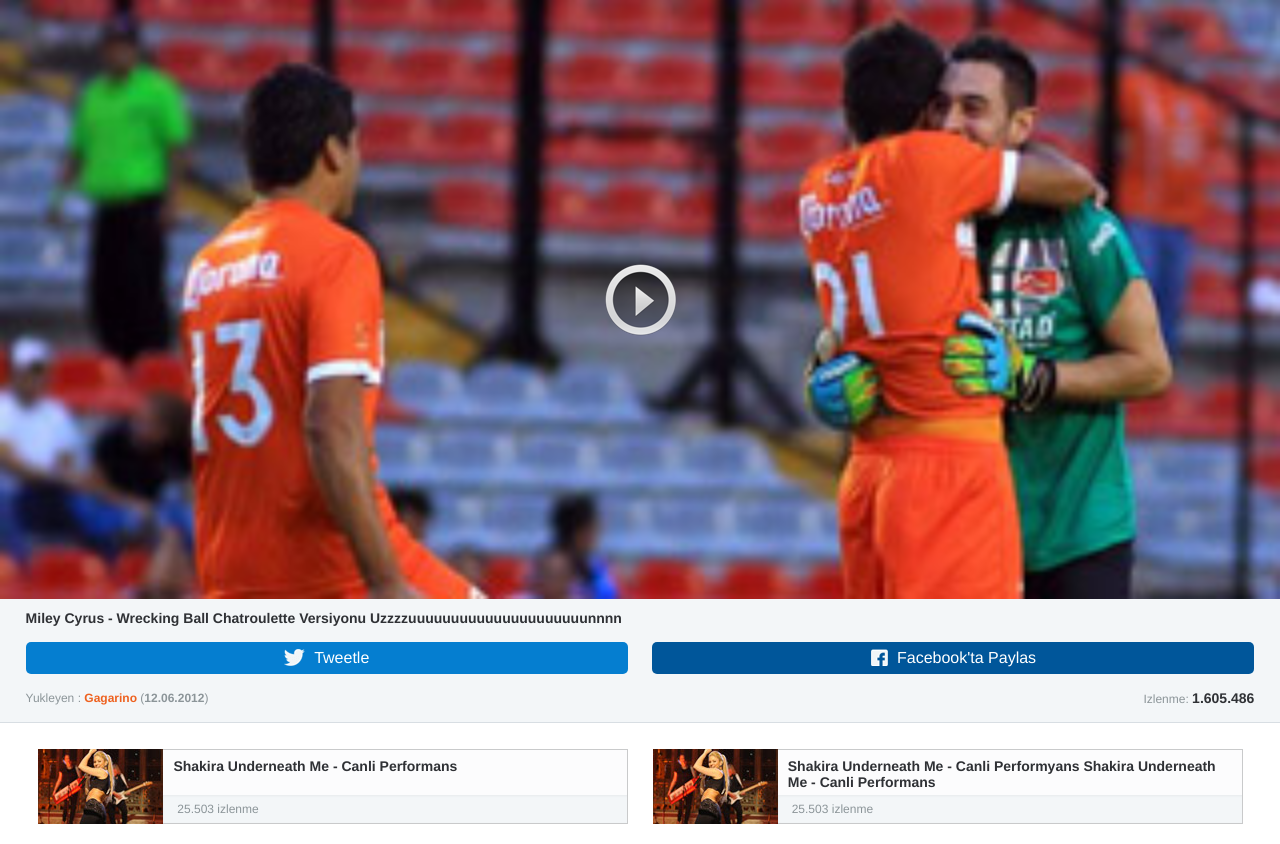
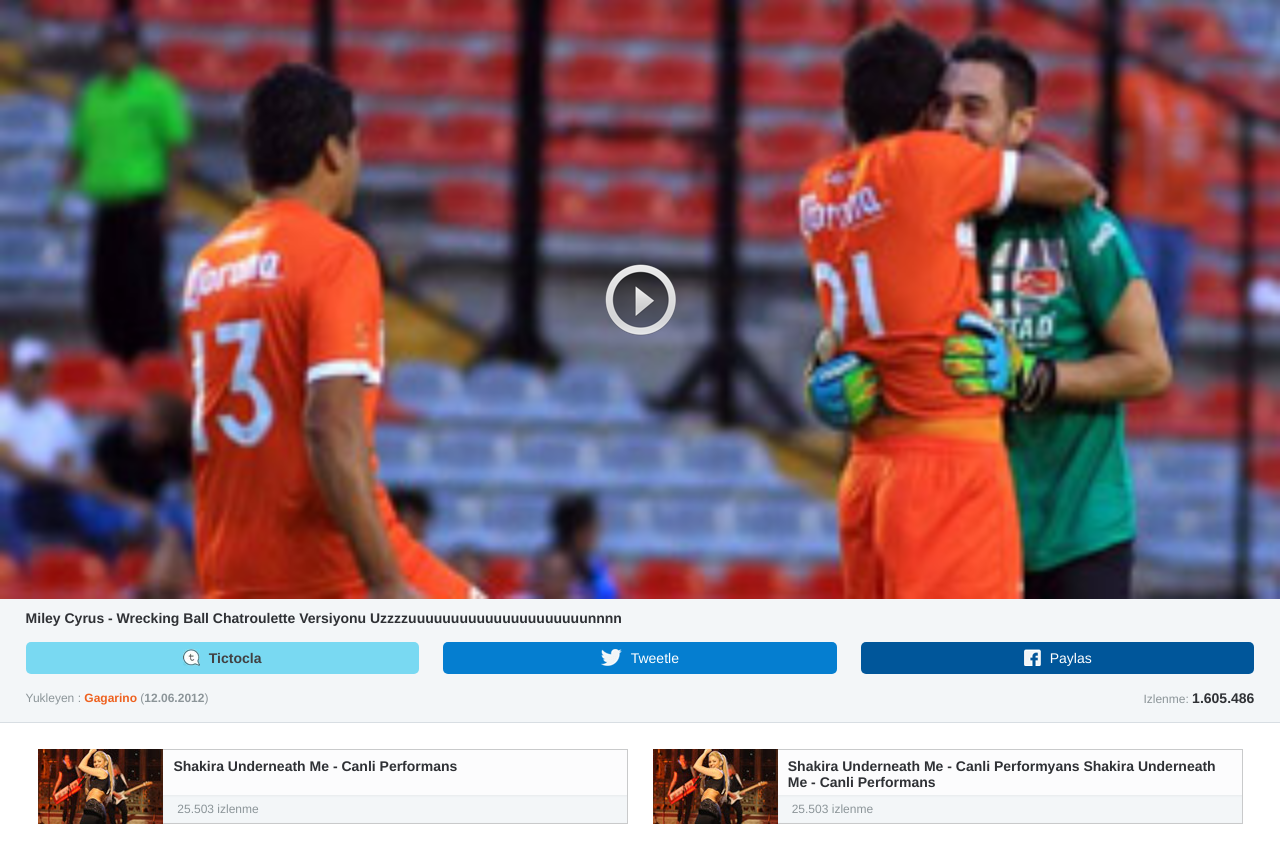
Before and after one commit to rssems/m.izlesene, a PHP site: page /mobile_video_preview.html in a window 1280 px wide. Shown: the part 41-885 px from the top of the page. Run offline with PHP 8.4, Linux system fonts and the light colour scheme; some libraries are stand-ins or nearby versions.

Commit message:
optimized v4 - tictoc

```diff
--- a/css/mobile_izlesene.css
+++ b/css/mobile_izlesene.css
@@ -412,9 +412,9 @@ section.main_video_preview {
 			}
 
 /**
- * ^share
+ * ^share: before tictoc;
  */
-.share{
+/*.share{
 	display: block;
 	margin-top: 15px;
 }
@@ -458,7 +458,59 @@ section.main_video_preview {
 			background-position: -69px -37px;
 			width: 21px;
 			height: 17px;
+		}*/
+
+/**
+ * ^share: after tictoc;
+ */
+.share{
+	display: block;
+	margin-top: 15px;
+}
+	.share a {
+		width: 32%;
+		float: left;
+		text-align: center;
+		display: inline-block;
+		height: 32px;
+		font-size: 14px;
+		line-height: 32px;
+		color:#fff;
+		border-radius: 5px;
+		overflow: hidden;
+	}
+		.share a:active{
+			opacity: .8;
 		}
+		.share a span.mobile_sprite{
+			display: inline-block;
+			vertical-align: middle;
+			margin-top: -3px;
+			margin-right: 5px;
+		}
+
+	.share .fb_share  {
+		background-color: #00569a;
+		margin-left: 1%;
+	}
+		.fb_share span{
+			width: 17px;
+			height: 17px;
+			background-position: -51px -31px;
+		}
+	.share .tw_share  {
+		background-color: #057ed0;
+		margin-right: 1%;
+
+	}
+		.tw_share span{
+			background-position: -69px -37px;
+			width: 21px;
+			height: 17px;
+		}
+
+
+
 
 
 /**
@@ -565,25 +617,48 @@ section.other_pages .top10_nolink {
     $WTF
 \*------------------------------------*/
 
+	/* tictoc */
+	.share .tt_share{
+		background-color: #79d9f2;
+		margin-right: 2%;
+		color:#414042;
+		font-weight: bold;
+	}
+		.share .tt_share span{
+			width: 17px;
+			height: 17px;
+			display: inline-block;
+			vertical-align: middle;
+			margin-top: -3px;
+			margin-right: 5px;
+			background: url(../images/tictoc.jpg);
+		}
+		@media only screen and (-Webkit-min-device-pixel-ratio: 1.5),only screen and (-moz-min-device-pixel-ratio: 1.5),only screen and (-o-min-device-pixel-ratio: 3/2),only screen and (min-device-pixel-ratio: 1.5) {
+			.share .tt_share span {
+				background: url(../images/tictoc@2x.jpg);
+					-webkit-background-size:   17px 17px;
+					-moz-background-size:   17px 17px;
+					background-size:   17px 17px;
+			}
+		}
 
+		.fb_name{
+			display: none;
+		}
 
 /*------------------------------------*\
     $RESPONSIVE
 \*------------------------------------*/
 
+/*before tictoc
+
 @media only screen and (max-width: 319px) {
 	.fb_share .fb_name{
 		display: none;
 	}
-}
+}*/
 
 @media only screen and (max-width: 479px) {
-	.main_video_preview .share a {
-		font-size: 13px;
-	}
-	.share a span.mobile_sprite{
-		margin-right: 0;
-	}
 	nav ul.m_top li {
 		width: 100%;
 	}
--- a/mobile_video_preview.html
+++ b/mobile_video_preview.html
@@ -36,8 +36,8 @@
 </header>
 <section class="main_video_preview">
 	<div class="video_preview">
-	    <a href="#" title="">
-	    	<span class="playIcon"></span>
+	    <a href="#">
+	    <span class="playIcon"></span>
 	    	<img src="images/img1.jpg" alt="img" />
 	  	</a>
 	</div>
@@ -45,6 +45,7 @@
 		<h1>Miley Cyrus - Wrecking Ball Chatroulette Versiyonu Uzzzzuuuuuuuuuuuuuuuuuuuuunnnn</h1>
 		<div class="clear"></div>
 		<div class="share">
+			<a href="#" title="Tictocla"  class="tt_share"><span></span> Tictocla</a>
 			<a href="#" title="Tweetle" class="tw_share"><span class="mobile_sprite"></span> Tweetle</a>
 			<a href="#" title="Facebook'ta Paylaş"  class="fb_share"><span class="mobile_sprite"></span> <span class="fb_name">Facebook'ta </span>Paylas</a>
 		</div><!-- share -->
```
Also changed, not shown: css/mobile_izlesene.min.css, degisimler/gorseller/1.png (deleted), degisimler/gorseller/1b.png (deleted), degisimler/gorseller/2.png (deleted), degisimler/gorseller/2b.png (deleted), degisimler/output_OkmkYu.gif (deleted), images/tictoc.jpg (added), images/tictoc@2x.jpg (added), ss/Screen Shot 2013-12-10 at 14.25.27.png (added), ss/after.png (deleted), 2 other files.
